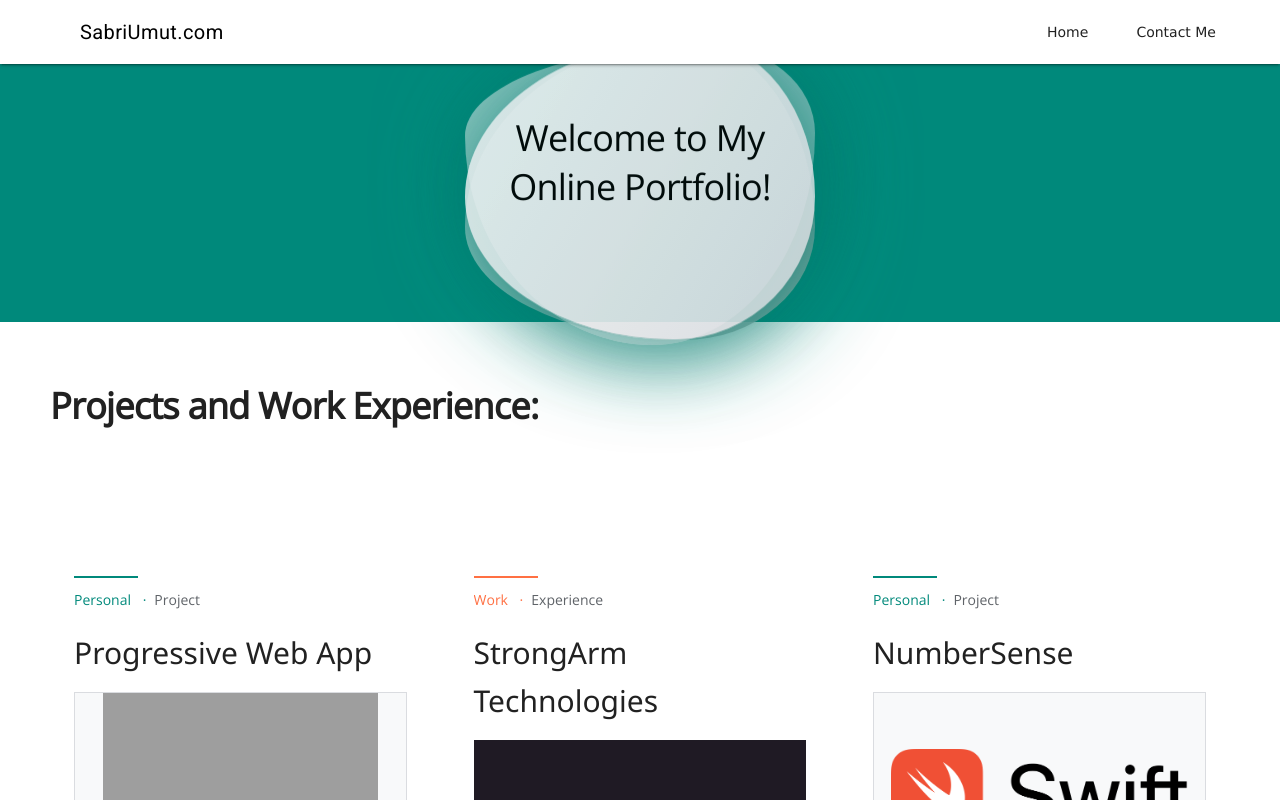
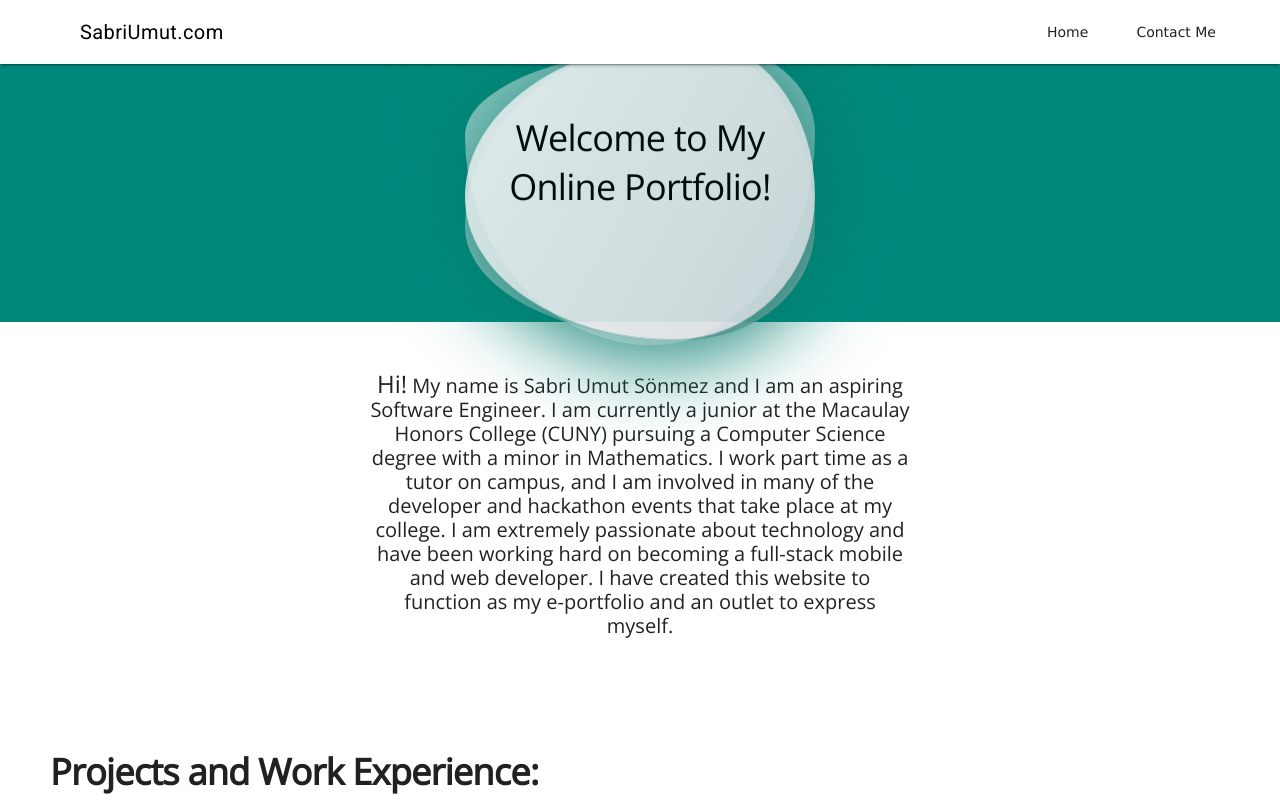
Before and after one commit to sabrisonmez54/PWA-Website, a website: page public/index.html in a window 1280 px wide. Drawn offline with nearby package versions, Linux system fonts and the light colour scheme; grey boxes are pictures that could not be loaded.

Commit message:
description update

```diff
--- a/public/index.html
+++ b/public/index.html
@@ -117,7 +117,13 @@
         </div>
 
         <!-- grid cards -->
-        <h1 style='padding: 50px; font-family: Open Sans; font-weight: bolder;'>Projects and Work Experience:</h1>
+        <p class="description">
+          <span style="font-size: x-large; ">Hi!</span> My name is Sabri Umut Sönmez and I am an aspiring Software Engineer. I am currently a junior at the Macaulay Honors College (CUNY) pursuing a Computer Science degree with a minor in Mathematics.
+          I work part time as a tutor on campus, and I am involved in many of the developer and hackathon events that take place at my college. I am extremely passionate about technology and have been working hard on becoming a full-stack mobile
+          and web developer. I have created this website to function as my e-portfolio and an outlet to express myself.
+        </p>
+
+      <h1 style='padding: 50px; font-family: Open Sans; font-weight: bolder;'>Projects and Work Experience:</h1>
         <div class="section group">
           <div class="col span_1_of_3">
             <div class="w-path-card" id='card1'>
--- a/public/src/css/app.css
+++ b/public/src/css/app.css
@@ -1,5 +1,13 @@
 h1{
   font-family: 'Open Sans';
+}
+.description {
+  max-width: 50%;
+  padding: 50px;
+  margin: auto;
+  font-family: 'Open Sans';
+  font-size: 20px;
+  text-align: center;
 }
 .text-center {
   text-align: center;
```
